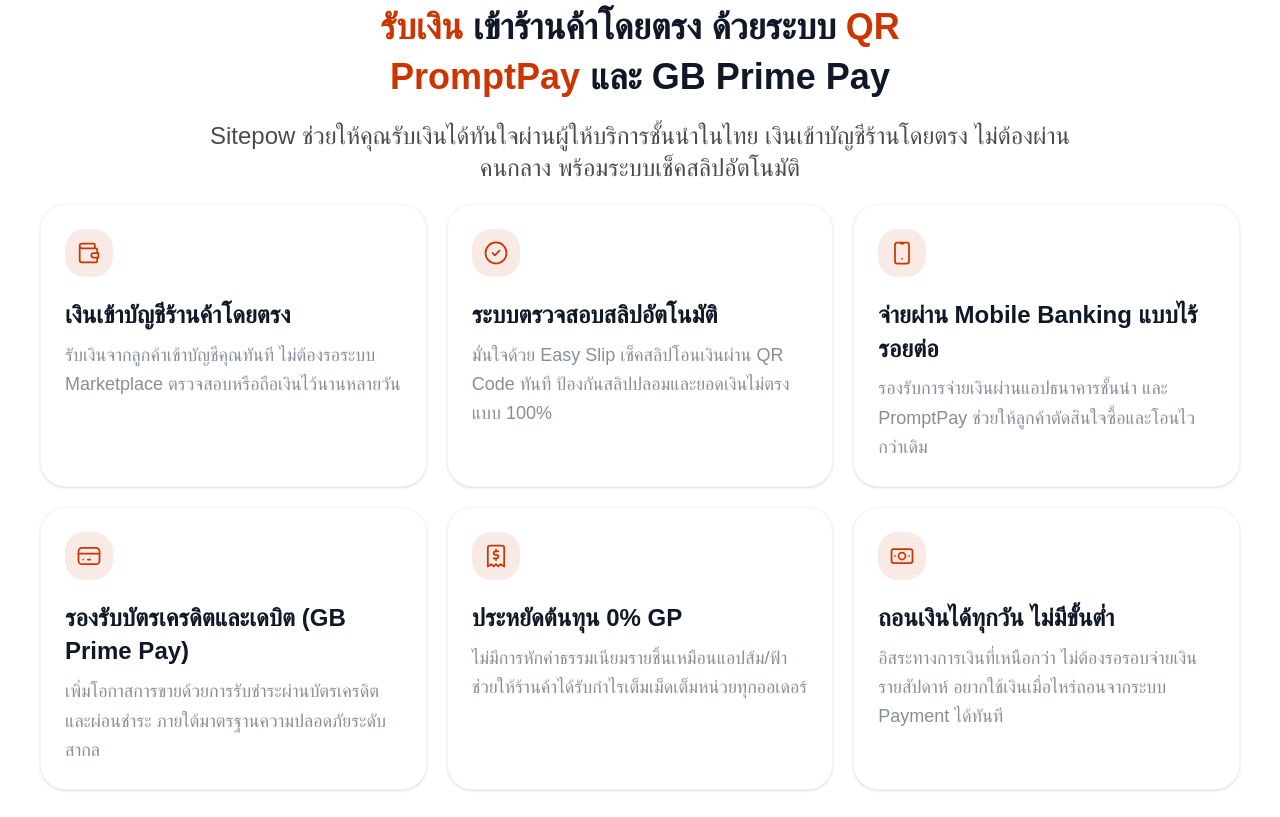
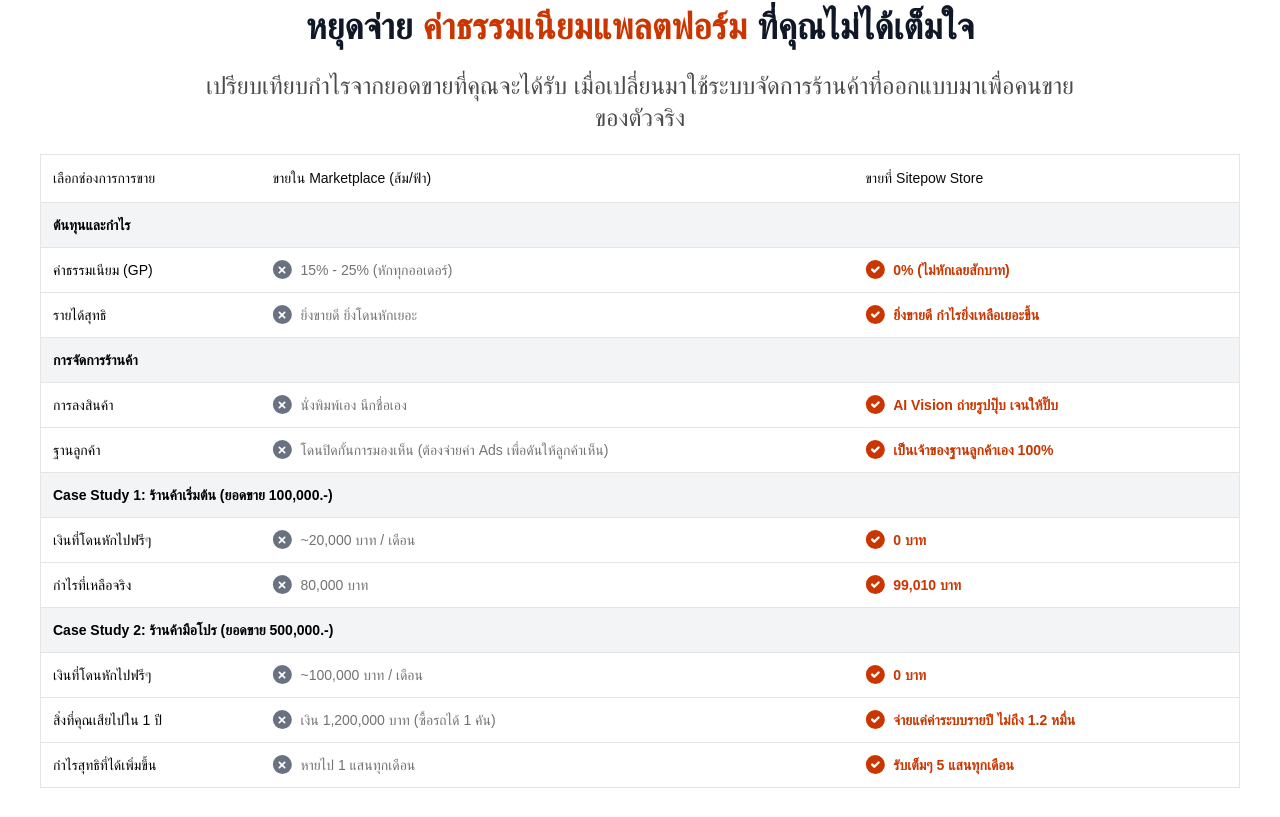
Before and after one commit to sitepow/sitepow-store, a Next.js app: page / in a window 1280 px wide. Shown: the part 4603-5420 px from the top of the page. Built offline with nearby package versions, Linux system fonts and the light colour scheme; a web font is replaced by a local one.

Commit message:
feat: add new section PROFIT_COMPARISON

```diff
--- a/app/(main)/register/page.tsx
+++ b/app/(main)/register/page.tsx
@@ -15,9 +15,9 @@ export default function RegisterPage() {
             title={'สมัครเปิดร้านค้าของคุณที่นี่'}
             description={
               <>
-                ทดลองใช้งาน{' '}
-                <span className="text-bold text-primary">Ultimate package</span>{' '}
-                ฟรี 14 วัน
+                เพื่อขอทดลองใช้งาน{' '}
+                <span className="text-bold text-primary">Pro Package</span> ฟรี
+                14 วัน ยังไม่ต้องชำระเงิน ไม่มีข้อผูกมัด
               </>
             }
           />
--- a/app/page.tsx
+++ b/app/page.tsx
@@ -3,12 +3,14 @@ import { FeatureSection } from '@/components/section/Feature'
 import { HeroSection } from '@/components/section/Hero'
 import { LogisticsSection } from '@/components/section/Logistics'
 import { PaymentSection } from '@/components/section/Payment'
+import { ProfitComparisonSection } from '@/components/section/ProfitComparison'
 
 export default function HomePage() {
   return (
     <MainLayout>
       <HeroSection />
       <FeatureSection />
+      <ProfitComparisonSection />
       <PaymentSection />
       <LogisticsSection />
     </MainLayout>
--- /dev/null
+++ b/components/section/ProfitComparison.tsx
@@ -0,0 +1,74 @@
+import React from 'react'
+
+import { PROFIT_COMPARISON } from '@/constants/pricing'
+
+import { CheckCircleIcon } from '@/components/icon/CheckCircle'
+import { CloseCircleIcon } from '@/components/icon/CloseCircle'
+import {
+  Table,
+  TableBody,
+  TableCell,
+  TableHead,
+  TableHeader,
+  TableRow,
+} from '@/components/ui/table'
+
+import { SectionContainer } from '../SectionContainer'
+import { SectionHeader } from '../SectionHeader'
+
+export function ProfitComparisonSection() {
+  return (
+    <SectionContainer>
+      <SectionHeader
+        title={
+          <>
+            หยุดจ่าย <span className="text-primary">ค่าธรรมเนียมแพลตฟอร์ม</span>{' '}
+            ที่คุณไม่ได้เต็มใจ
+          </>
+        }
+        description="เปรียบเทียบกำไรจากยอดขายที่คุณจะได้รับ เมื่อเปลี่ยนมาใช้ระบบจัดการร้านค้าที่ออกแบบมาเพื่อคนขายของตัวจริง"
+      />
+
+      <Table className="border text-start">
+        <TableHeader>
+          <TableRow>
+            {PROFIT_COMPARISON.columns.map((col) => (
+              <TableHead key={col}>{col}</TableHead>
+            ))}
+          </TableRow>
+        </TableHeader>
+        <TableBody>
+          {PROFIT_COMPARISON.categories.map((category) => (
+            <React.Fragment key={category.name}>
+              <TableRow>
+                <TableCell
+                  colSpan={PROFIT_COMPARISON.columns.length}
+                  className="bg-gray-100 font-semibold"
+                >
+                  {category.name}
+                </TableCell>
+              </TableRow>
+
+              {category.features.map((feature, idx) => (
+                <TableRow key={idx}>
+                  <TableCell className="font-medium">{feature.label}</TableCell>
+                  {feature.values.map((val, i) => (
+                    <TableCell
+                      key={i}
+                      className={`${i === 1 ? 'text-primary font-bold' : 'text-muted-foreground'}`}
+                    >
+                      <div className="flex items-center gap-2">
+                        {i === 1 ? <CheckCircleIcon /> : <CloseCircleIcon />}
+                        <span>{val}</span>
+                      </div>
+                    </TableCell>
+                  ))}
+                </TableRow>
+              ))}
+            </React.Fragment>
+          ))}
+        </TableBody>
+      </Table>
+    </SectionContainer>
+  )
+}
--- a/constants/pricing.tsx
+++ b/constants/pricing.tsx
@@ -69,7 +69,7 @@ export const PRICING_PLANS: PricingPlanProps[] = [
     seed: 'expert',
     features: [
       {
-        text: 'AI Vision ช่วยลงของและเขียนคำบรรยาย',
+        text: 'AI Vision ช่วยลงของ (100 ครั้ง/เดือน)',
         icon: <IconSparkles size={18} stroke={1.5} />,
       },
       {
@@ -99,6 +99,10 @@ export const PRICING_PLANS: PricingPlanProps[] = [
     currency: 'THB',
     seed: 'legend',
     features: [
+      {
+        text: 'AI Vision ช่วยลงของ (500 ครั้ง/เดือน)',
+        icon: <IconSparkles size={18} stroke={1.5} />,
+      },
       {
         text: 'ซิงค์สต็อก Shopee & Lazada Real-time',
         icon: <IconShoppingBag size={18} stroke={1.5} />,
@@ -171,3 +175,81 @@ export const PRICING_TABLES: PricingTables = {
     },
   ],
 }
+
+export const PROFIT_COMPARISON = {
+  columns: [
+    'เลือกช่องการการขาย',
+    'ขายใน Marketplace (ส้ม/ฟ้า)',
+    'ขายที่ Sitepow Store',
+  ],
+  categories: [
+    {
+      name: 'ต้นทุนและกำไร',
+      features: [
+        {
+          label: 'ค่าธรรมเนียม (GP)',
+          values: ['15% - 25% (หักทุกออเดอร์)', '0% (ไม่หักเลยสักบาท)'],
+        },
+        {
+          label: 'รายได้สุทธิ',
+          values: [
+            'ยิ่งขายดี ยิ่งโดนหักเยอะ',
+            'ยิ่งขายดี กำไรยิ่งเหลือเยอะขึ้น',
+          ],
+        },
+      ],
+    },
+    {
+      name: 'การจัดการร้านค้า',
+      features: [
+        {
+          label: 'การลงสินค้า',
+          values: [
+            'นั่งพิมพ์เอง นึกชื่อเอง',
+            'AI Vision ถ่ายรูปปุ๊บ เจนให้ปั๊บ',
+          ],
+        },
+        {
+          label: 'ฐานลูกค้า',
+          values: [
+            'โดนปิดกั้นการมองเห็น (ต้องจ่ายค่า Ads เพื่อดันให้ลูกค้าเห็น)',
+            'เป็นเจ้าของฐานลูกค้าเอง 100%',
+          ],
+        },
+      ],
+    },
+    {
+      name: 'Case Study 1: ร้านค้าเริ่มต้น (ยอดขาย 100,000.-)',
+      features: [
+        {
+          label: 'เงินที่โดนหักไปฟรีๆ',
+          values: ['~20,000 บาท / เดือน', '0 บาท'],
+        },
+        {
+          label: 'กำไรที่เหลือจริง',
+          values: ['80,000 บาท', '99,010 บาท'],
+        },
+      ],
+    },
+    {
+      name: 'Case Study 2: ร้านค้ามือโปร (ยอดขาย 500,000.-)',
+      features: [
+        {
+          label: 'เงินที่โดนหักไปฟรีๆ',
+          values: ['~100,000 บาท / เดือน', '0 บาท'],
+        },
+        {
+          label: 'สิ่งที่คุณเสียไปใน 1 ปี',
+          values: [
+            'เงิน 1,200,000 บาท (ซื้อรถได้ 1 คัน)',
+            'จ่ายแค่ค่าระบบรายปี ไม่ถึง 1.2 หมื่น',
+          ],
+        },
+        {
+          label: 'กำไรสุทธิที่ได้เพิ่มขึ้น',
+          values: ['หายไป 1 แสนทุกเดือน', 'รับเต็มๆ 5 แสนทุกเดือน'],
+        },
+      ],
+    },
+  ],
+}
```
